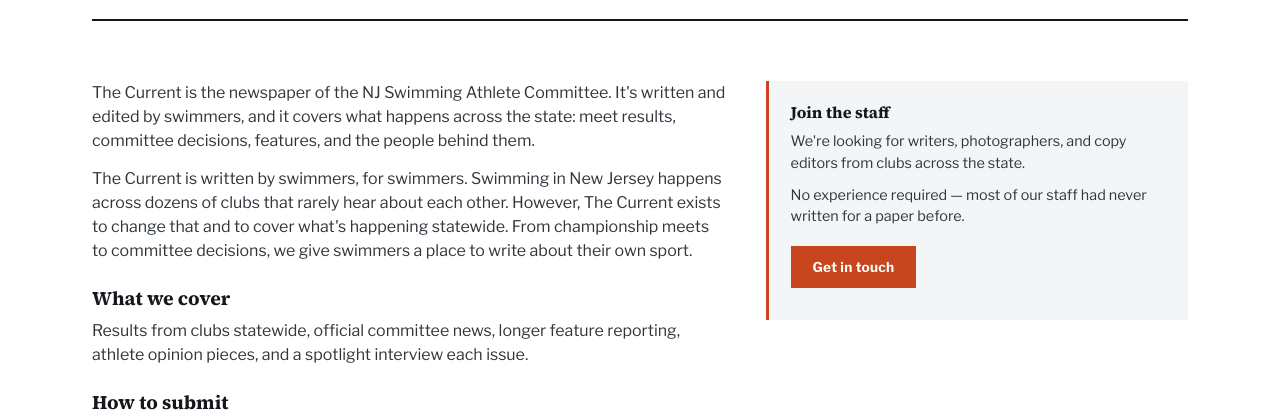
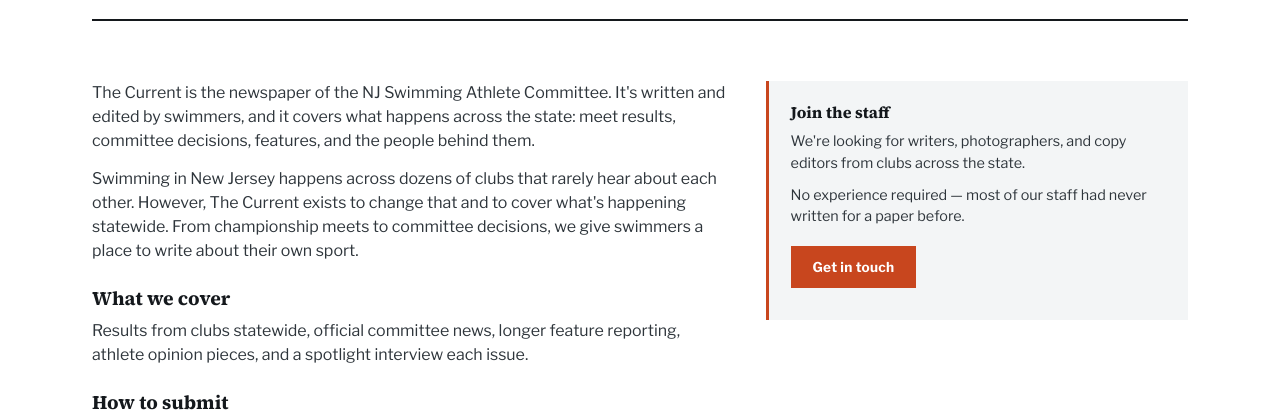
Before and after one commit to bruc3dev/NJ-Swim-News, a plain HTML site: page about.html in a window 1280 px wide. Shown: the part 305-725 px from the top of the page. Drawn offline with nearby package versions, Linux system fonts and the light colour scheme.

Commit message:
Update about.html

```diff
--- a/about.html
+++ b/about.html
@@ -48,7 +48,7 @@
     <div class="about-body">
       <div>
         <p>The Current is the newspaper of the NJ Swimming Athlete Committee. It's written and edited by swimmers, and it covers what happens across the state: meet results, committee decisions, features, and the people behind them.</p>
-        <p>The Current is written by swimmers, for swimmers. Swimming in New Jersey happens across dozens of clubs that rarely hear about each other. However, The Current exists to change that and to cover what's happening statewide. From championship meets to committee decisions, we give swimmers a place to write about their own sport.</p>
+        <p>Swimming in New Jersey happens across dozens of clubs that rarely hear about each other. However, The Current exists to change that and to cover what's happening statewide. From championship meets to committee decisions, we give swimmers a place to write about their own sport.</p>
 
         <h3>What we cover</h3>
         <p>Results from clubs statewide, official committee news, longer feature reporting, athlete opinion pieces, and a spotlight interview each issue.</p>
```
